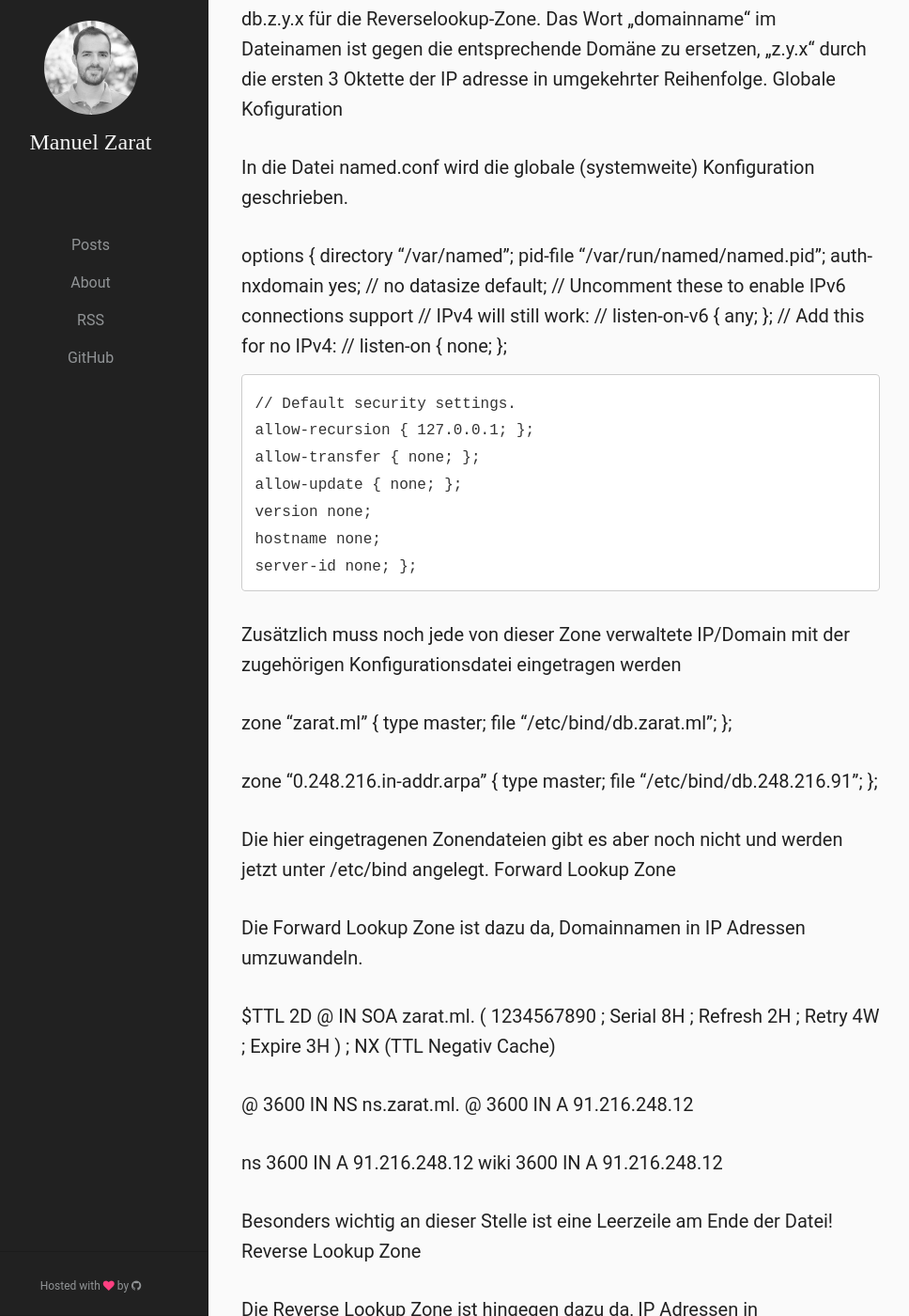
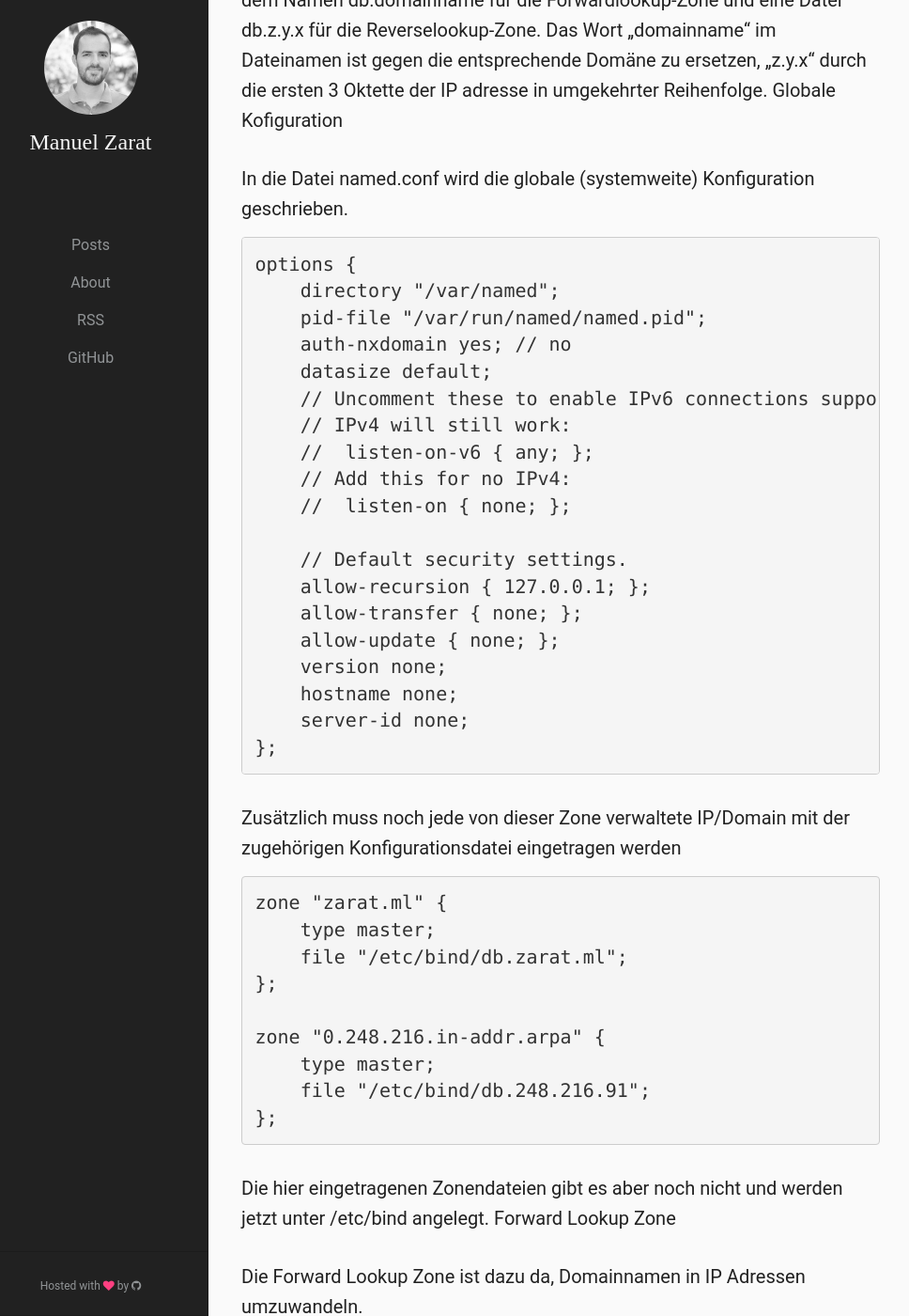
Before and after one commit to mbrain/zarat.github.io, a Jekyll site: the page built from _posts/2018-05-26-eigener-nameserver-mit-bind.markdown, in a window 1280 px wide and 1400 px high, scrolled down 989 px. Shown: the whole window at 94% size, without its empty margins (28-996 px from the left). Built offline with Jekyll 4.4.1, drawn with Linux system fonts in a browser that asks for light colours; some of the changed text lies outside the part shown.

Commit message:
Update 2018-05-26-eigener-nameserver-mit-bind.markdown

```diff
--- a/_posts/2018-05-26-eigener-nameserver-mit-bind.markdown
+++ b/_posts/2018-05-26-eigener-nameserver-mit-bind.markdown
@@ -8,13 +8,13 @@ permalink: /blog/eigener-nameserver-mit-bind
 
 BIND ist ein von der Universität Berkeley (USA) entwickelter (Open Source) DNS Server und wurde auf fast jedes Betriebssystem portiert. Bis heute gilt BIND als „die Referenz“ unter den DNS Servern und bildet den Grundstock des heutigen Internets. Inzwischen wurde die Entwicklung des BIND Servers vom herstellerunabhängigen Internet Systems Consortium (ISC) übernommen. Bind (aktuell Bind9) läßt sich mit APT installieren. Bringen Sie Ihr System davor auf den neuesten Stand um Konflikte zu vermeiden.
 
-apt-get install bind9
+<pre>apt-get install bind9</pre>
 
 Der Dienst wird zunächst gestopt. Die Konfiguration erfolgt über das Verzeichnis /etc/bind worin sich jetzt folgende Dateien befinden sollten:
 
-db.0      db.local    named.conf          zones.rfc1918
+<pre>db.0      db.local    named.conf          zones.rfc1918
 db.127    db.root     named.conf.local    rndc.key
-db.255    db.empty    named.conf.options
+db.255    db.empty    named.conf.options</pre>
 
 <!--excerpt_separator-->
 
@@ -27,7 +27,7 @@ Globale Kofiguration
 
 In die Datei named.conf wird die globale (systemweite) Konfiguration geschrieben.
 
-options {
+<pre>options {
     directory "/var/named";
     pid-file "/var/run/named/named.pid";
     auth-nxdomain yes; // no
@@ -45,11 +45,11 @@ options {
     version none;
     hostname none;
     server-id none;
-};
+};</pre>
 
 Zusätzlich muss noch jede von dieser Zone verwaltete IP/Domain mit der zugehörigen Konfigurationsdatei eingetragen werden
 
-zone "zarat.ml" {
+<pre>zone "zarat.ml" {
     type master;
     file "/etc/bind/db.zarat.ml";
 };
@@ -57,14 +57,14 @@ zone "zarat.ml" {
 zone "0.248.216.in-addr.arpa" {
     type master;
     file "/etc/bind/db.248.216.91";
-};
+};</pre>
 
 Die hier eingetragenen Zonendateien gibt es aber noch nicht und werden jetzt unter /etc/bind angelegt.
 Forward Lookup Zone
 
 Die Forward Lookup Zone ist dazu da, Domainnamen in IP Adressen umzuwandeln.
 
-$TTL 2D
+<pre>$TTL 2D
 @       IN      SOA     zarat.ml. (
                         1234567890      ; Serial
                                 8H      ; Refresh
@@ -77,6 +77,8 @@ $TTL 2D
 
 ns      3600    IN      A       91.216.248.12
 wiki    3600    IN      A       91.216.248.12
+
+</pre>
 
 Besonders wichtig an dieser Stelle ist eine Leerzeile am Ende der Datei!
 Reverse Lookup Zone
@@ -96,7 +98,7 @@ db.248.216.91
 
 und der entsprechende Inhalt
 
-$TTL 2D
+<pre>$TTL 2D
 @       IN      SOA     zarat.ml. (
                                 1234567890      ; Serial
                                         8H      ; Refresh
@@ -107,7 +109,7 @@ $TTL 2D
 @       IN      NS      zarat.ml.
 
 12      IN      PTR     zarat.ml.
-12      IN      PTR     wiki.zarat.ml.
+12      IN      PTR     wiki.zarat.ml.</pre>
 
 
 Mehr zu DNS finden Sie in meinem WIKI.
```
